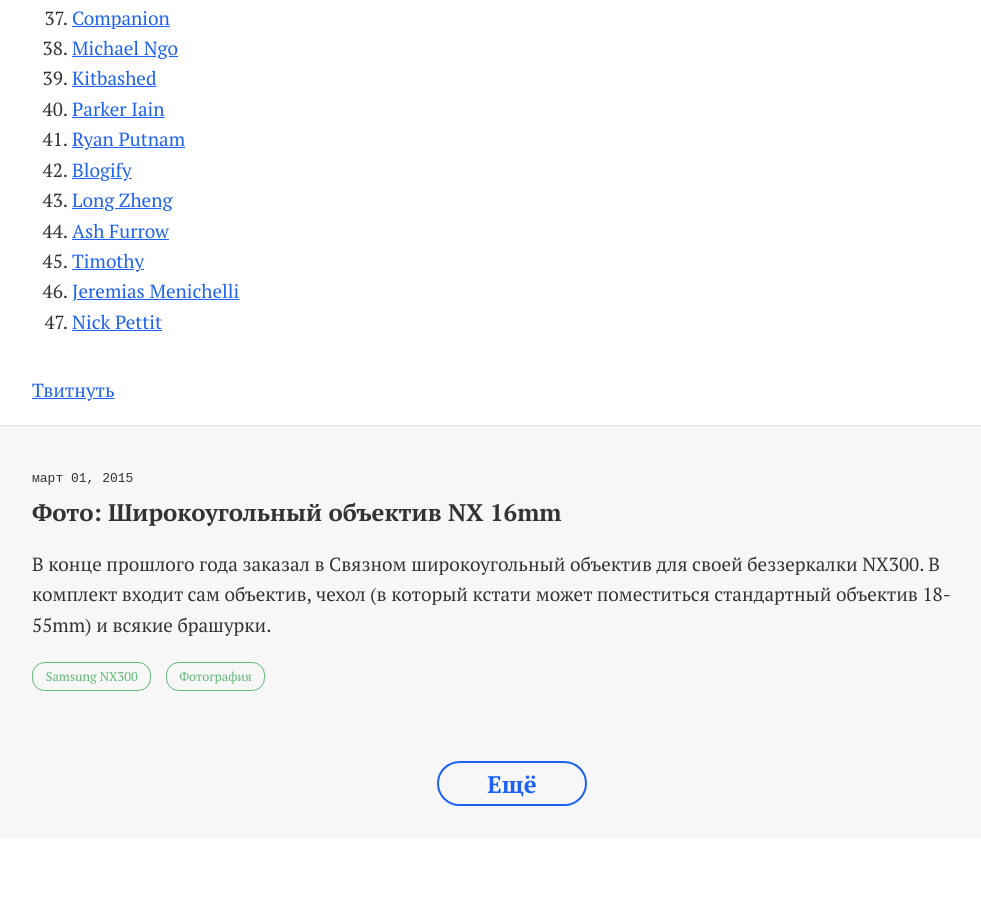
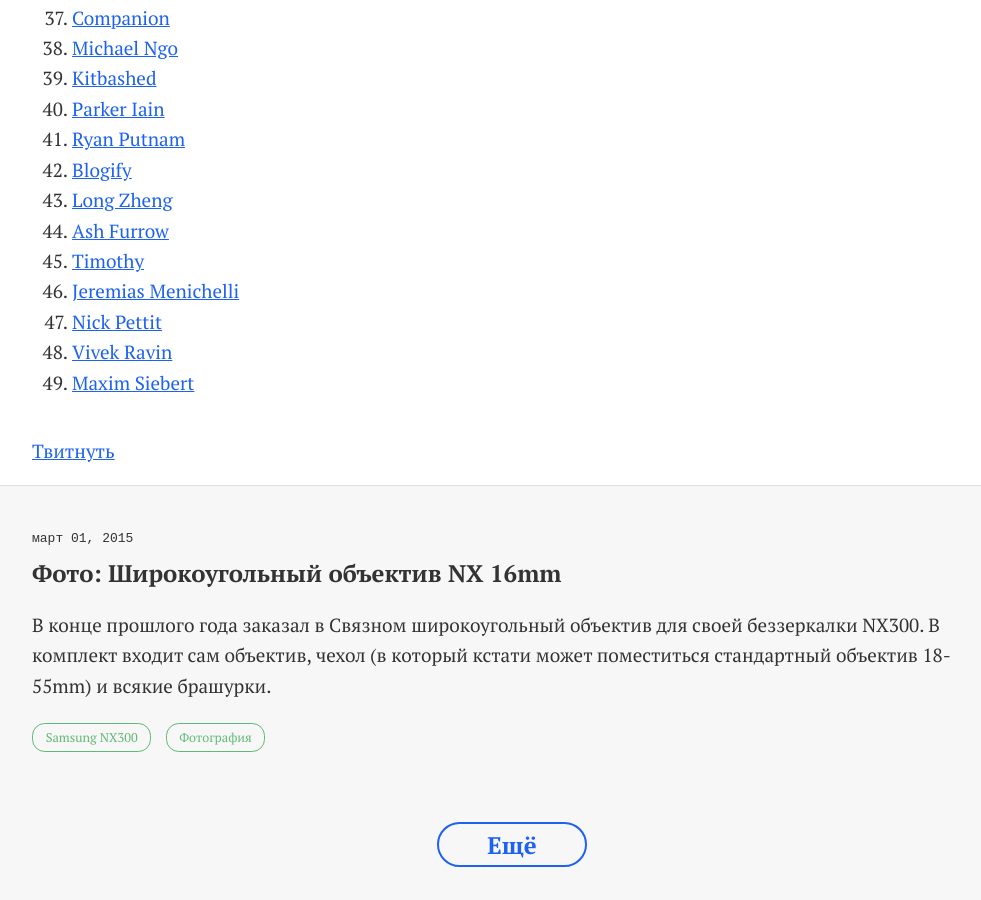
Before and after one commit to anna-vanlee/bizikov.ru, a Jekyll site: the page built from _posts/published/2014-01-23-great-design-part-1.markdown, in a window 1280 px wide and 900 px high, scrolled down 1532 px. Shown: the whole window, without its empty margins (128-1109 px from the left). Built offline with Jekyll 4.4.1, drawn with Linux system fonts in a browser that asks for light colours; comment, search, counter and statistics services are not loaded; before the commit the page ends 2371 px from its top, so only the background shows below that.

Commit message:
Добавлено 2 примера персональных сайтов с красивым дизайном

```diff
--- a/_posts/published/2014-01-23-great-design-part-1.markdown
+++ b/_posts/published/2014-01-23-great-design-part-1.markdown
@@ -58,3 +58,5 @@ tags:
 45. [Timothy](http://timothyachumba.com/)
 46. [Jeremias Menichelli](http://jeremenichelli.github.io/)
 47. [Nick Pettit](http://nickpettit.com/)
+48. [Vivek Ravin](http://www.vivekrav.in/)
+49. [Maxim Siebert](http://www.maximsiebert.com/)
```
